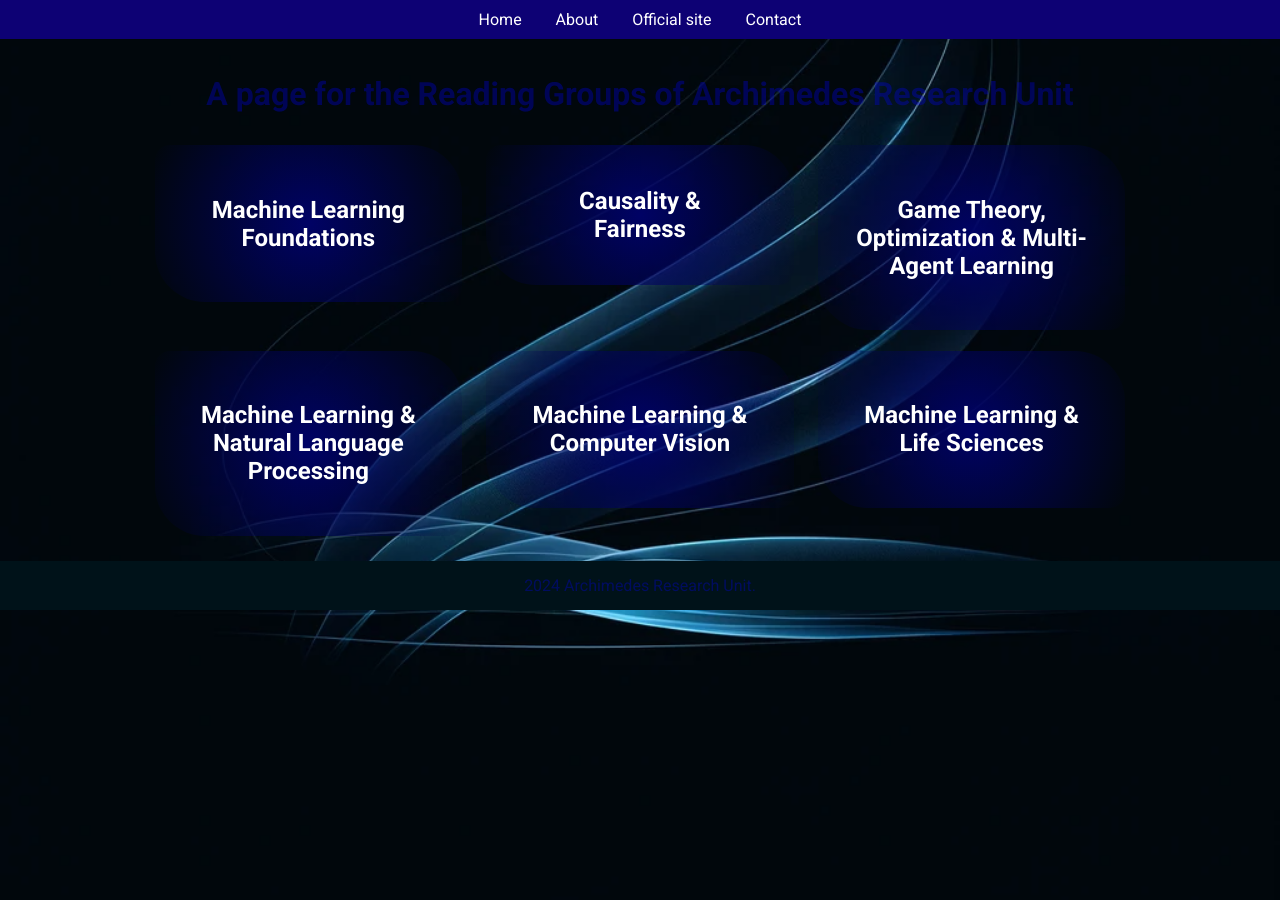
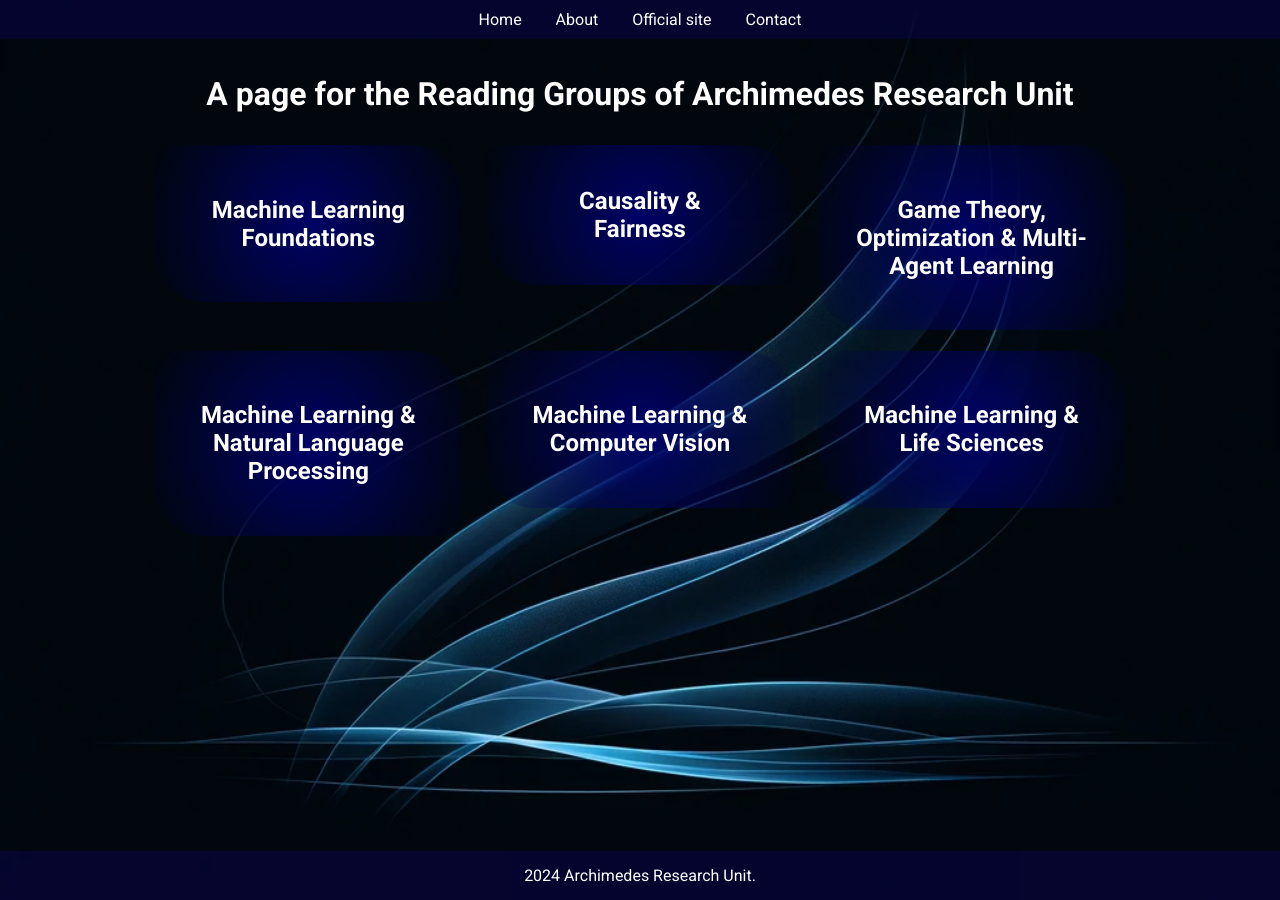
Before and after one commit to mandlos/archimedesai.github.io, a Jekyll site: the page built from index.html, in a window 1280 px wide. Built offline with Jekyll 4.4.1, drawn with Linux system fonts in a browser that asks for light colours.

Commit message:
modified:   _layouts/default.html 	modified:   assets/css/main.css

```diff
--- a/_layouts/default.html
+++ b/_layouts/default.html
@@ -22,7 +22,7 @@
         {{ content }}
     </main>
 
-    <footer>
+    <footer position="fixed">
         <div class="container">
             {{ 'now' | date: '%Y' }} Archimedes Research Unit.
         </div>
--- a/assets/css/main.css
+++ b/assets/css/main.css
@@ -6,11 +6,11 @@
     background: url("https://github.com/mandlos/archimedesai.github.io/blob/main/_data/Archimedes_web_background.png?raw=true") no-repeat center fixed;
     background-size: cover;
     background-repeat: no-repeat;
-    background-attachment: scroll;
+    background-attachment: fixed;
     background-position: center center;
 }
 header {
-    background: #0d0174;
+    background: #0d017453;
     color: #fff;
     padding: 10px 0;
     text-align: center;
@@ -21,8 +21,12 @@
     margin: 0 15px;
 }
 footer {
-    background: #001219;
-    color: #fff;
+    position: fixed;
+    bottom: 0;
+    left: 0;
+    width: 100%;
+    background: #0d017453;
+    color:rgb(255, 255, 255);
     text-align: center;
     padding: 15px 0;
 }
@@ -33,7 +37,7 @@
     width: 80%;
     margin: auto;
     max-width: 1200px;
-    color: rgba(0, 0, 255, 0.304);
+    color: rgb(255, 255, 255);
 }
 @media (max-width: 900px) {
     .image-container {
```
